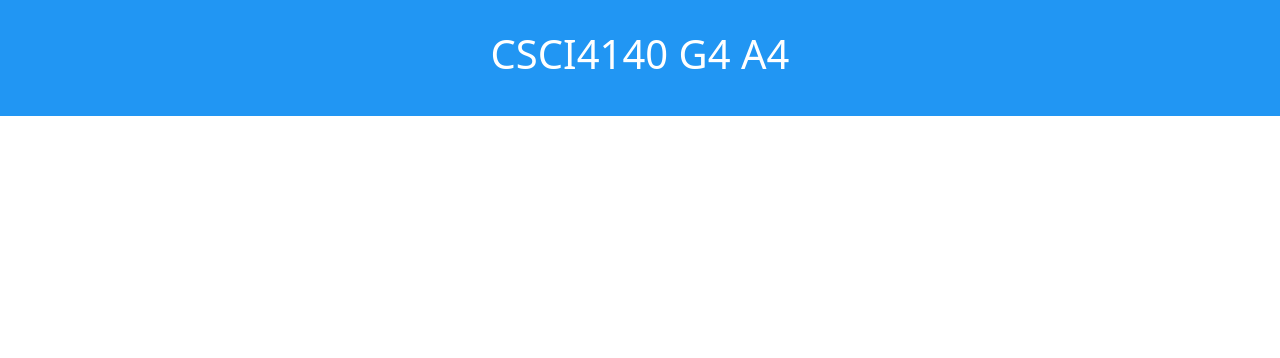
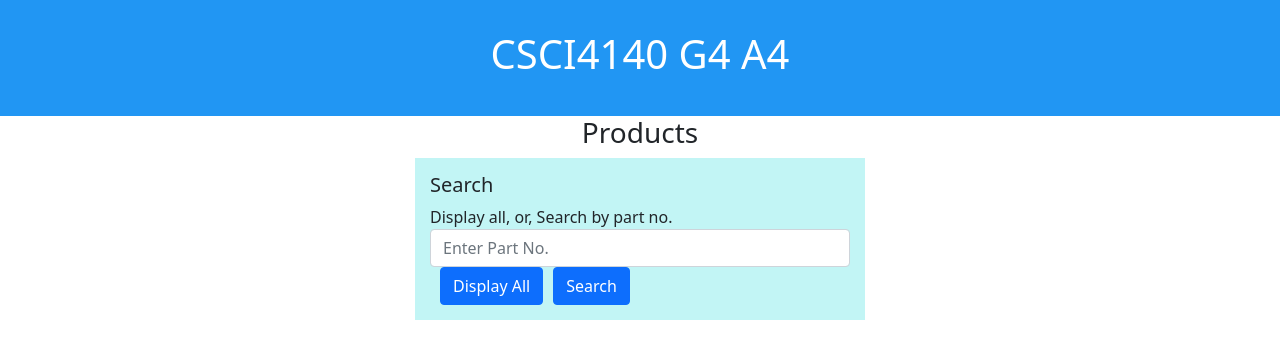
Before and after one commit to lidyaiscan/CSCI4140-G4, a React (Create React App) app in the folder a5/UI/: page /agent/listparts in a window 1280 px wide. Shown: the top 358 px of the page. Built offline with nearby package versions, Linux system fonts and the light colour scheme.

Commit message:
Integrated Agent UI with Menus and Search box

```diff
--- a/a5/UI/src/AgentListPOs/AgentListPOs.js
+++ b/a5/UI/src/AgentListPOs/AgentListPOs.js
@@ -24,7 +24,8 @@
                 this.setState({posG4: response.data, statusMsg:'' });
             }
         }).catch((err) => {
-            this.state.statusMsg = err;
+            console.log(err);
+            this.state.statusMsg = "Error Occurred";
         });
     }
 
@@ -32,7 +33,7 @@
 
         //Validation
         if(this.state.poNoG4 === ''){
-            this.state.statusMsg = 'Invalid PO No. Please enter one of your valid PO IO numbers.';
+            this.state.statusMsg = 'Invalid PO No. Please enter a valid PO ID.';
         }else if(isNaN(this.state.poNoG4)){
             this.state.statusMsg = 'Not a number. Please enter a valid number.';
         }else{
@@ -47,7 +48,8 @@
                     this.setState({posG4: [], statusMsg:'No Data'});
                 }
             }).catch((err) => {
-                alert(err);
+                console.log(err);
+                this.state.statusMsg = "Error Occurred";
             });
         }
     }
@@ -92,29 +94,21 @@
 
         //Overall Layout
         return (
+            <>
                 <div>
-                <div id="client-info" className="median-values" >
-                    <h3>Hello, Agent <i>{this.state.agentName}</i></h3>
-                </div>
+                    <div id="output-values" className="median-values" >
+                        <h3>Purchase Orders</h3>
                         <div className="search-input">
 
-                    <h4>Search Purchase Orders</h4>
-
+                            <h5>Search</h5>
                             <div className="form-group">
-                    View All Orders
+                                Display all, or, Search by PO no.
+                                <input type="text" className="form-control" value={this.state.poNoG4}
+                                    onChange={this.handlePoIdG4} placeholder="Enter a PO No." />
 
                                 <button className="btn btn-primary btn-block block-gap-left" onClick={() => this.getPOsG4()}>
                                     Display All
                                 </button>
-
-                    </div>
-                    Or,<br />
-
-                    <div className="form-group">
-                    Search by a specific PO by No.
-                        <input type="text" className="form-control" value={this.state.poNoG4}
-                            onChange={this.handlePoIdG4} placeholder="Enter a PO No." />
-
                                 <button className="btn btn-primary btn-block block-gap-left" onClick={() => this.getSpecificPOG4()}>
                                     Search
                                 </button>
@@ -124,13 +118,10 @@
 
                         </div>
                         <br />
-                <div id="output-values" className="median-values" >
-                    <h3>Purchase Orders</h3>
                         {order}
                     </div>
-
-                <br />
                 </div>
+            </>
         );
     }
 }
--- /dev/null
+++ b/a5/UI/src/AgentListParts/AgentListParts.css
@@ -0,0 +1,15 @@
+.parts{
+  width: 450px;
+  height: max-content;
+  padding: 20px;
+  border: 1px solid rgb(104, 68, 44);
+  align-self: center;
+  background-color: rgb(190, 236, 248);
+  border-radius: 10px;
+  margin: 15px;
+  }
+
+  .warning{
+    color: red;
+    margin-left:10px;
+  }
--- /dev/null
+++ b/a5/UI/src/AgentListParts/AgentListParts.js
@@ -0,0 +1,103 @@
+import React, { Component } from "react";
+import Axios from 'axios';
+import '../ListParts/ListParts.css';
+
+export default class ListParts extends Component {
+
+    constructor() {
+        super();
+        this.state = {agentIdG4:localStorage.getItem('id'), agentNameG4: localStorage.getItem('username'),
+                    partsG4: [], partNoG4: '', statusMsgG4:'' };
+        this.getPartsG4 = this.getPartsG4.bind(this);
+        this.getSpecificPartG4 = this.getSpecificPartG4.bind(this);
+    }
+
+    //Make the Web Service Call
+    getPartsG4 = () => {
+        //Get the PO Details
+        let parts = '/parts';
+        Axios.get(parts).then((response) => {
+            if(response.data != null){
+                this.setState({partsG4: response.data, statusMsgG4:'', partNoG4:'' });
+            }
+        }).catch((err) => {
+            alert(err);
+        });
+    }
+
+    getSpecificPartG4 = () => {
+
+        //Validation
+        if(this.state.partNoG4 === ''){
+            this.state.statusMsgG4 = 'Invalid Part No. Please enter a valid Part ID.';
+        }else if(isNaN(this.state.partNoG4)){
+            this.state.statusMsgG4 = 'Not a number. Please enter a valid number.';
+        }else{
+
+            //Get a Part
+            let a_part = '/parts/'+this.state.partNoG4;
+            Axios.get(a_part).then((response) => {
+                if(response.data != null){
+                    this.setState({partsG4: [response.data], statusMsgG4:'' });
+                }else{
+                    this.setState({partsG4: [], statusMsgG4:'No Data'});
+                }
+            }).catch((err) => {
+                alert(err);
+            });
+        }
+    }
+
+    //Handle Value Changes
+    handlePartIdG4 = (event) => {
+        this.setState({ partNoG4: event.target.value });
+    }
+
+    render() {
+
+        // List all the parts
+        let allParts = this.state.partsG4.map(part => {
+                return(
+                    <div className="parts">
+                            <h4>Part Number: {part.partNoG4}</h4>
+                            <p>Part Name: {part.partNameG4}</p>
+                            <p>Part Description: {part.partDescriptionG4}</p>
+                            <p>Price: {part.currentPriceG4}</p>
+                            <p>Min Ordered Qty: {part.minQtyG4}</p>
+                            <p>Part Description: {part.partDescriptionG4}</p>
+                            <p>Reorder: {part.reorderG4} (if reorder is 1, it means the product is not avaiable at this point)</p>
+                            <label for="quantity">Quantity can be Ordered: between {part.minQtyG4} and {part.qtyG4}</label>
+                    </div>
+         )});
+
+         //overall layout
+         return (
+             <>
+                <div id="output-values" className="median-values" >
+                    <h3>Products</h3>
+                    <div className="search-input">
+
+                        <h5>Search</h5>
+                        <div className="form-group ">
+                            Display all, or, Search by part no.
+                            <input type="text" className="form-control" value={this.state.partNoG4} onChange={this.handlePartIdG4} placeholder="Enter Part No." />
+
+                            <button className="btn btn-primary btn-block block-gap-left" onClick={() => this.getPartsG4()}>
+                                Display All
+                            </button>
+                            <button className="btn btn-primary btn-block block-gap-left" onClick={() => this.getSpecificPartG4()}>
+                                Search
+                            </button>
+
+                            <div className="warning">{this.state.statusMsgG4}</div>
+                        </div>
+
+                    </div>
+                    <br />
+                    {allParts}
+                </div>
+            </>
+         );
+        }
+
+}
--- a/a5/UI/src/App.js
+++ b/a5/UI/src/App.js
@@ -16,6 +16,7 @@
 import ListParts from './ListParts/ListParts';
 import AgentListPOs from './AgentListPOs/AgentListPOs';
 import AgentPOdetail from './AgentPOdetail/AgentPOdetail';
+import AgentListParts from './AgentListParts/AgentListParts';
 
 function App() {
   return (
@@ -38,7 +39,8 @@
           <Route exact path='/agent/processpo' component={AgentProcessPO} />
           <Route exact path='/makenewpo' component={MakeNewPo} />
           <Route exact path='/updatepart' component={UpdatePart} />
-          <Route exact path='/listparts' component={ListParts} />
+          <Route exact path='/client/listparts' component={ListParts} />
+          <Route exact path='/agent/listparts' component={AgentListParts} />
         </Switch>
       </Router>
     </div>
--- a/a5/UI/src/Header/Header.js
+++ b/a5/UI/src/Header/Header.js
@@ -18,6 +18,9 @@
         window.location.href = `/${localStorage.getItem('type')}/listpos`;
     }
 
+    gotoListAllParts = () => {
+        window.location.href = `/${localStorage.getItem('type')}/listparts`;
+    }
 
     logout = () => {
         localStorage.clear()
@@ -38,8 +41,11 @@
         )
         const agentMenus = (
             <>
+            <button className="btn btn-primary btn-block" onClick={this.gotoListAllParts}>
+                List Parts
+            </button>
             <button className="btn btn-primary btn-block" onClick={this.gotoListAllPOs}>
-                View All POs
+                List POs
             </button>
             </>
         )
```
Lines whose indentation alone changed are shown as unchanged.
